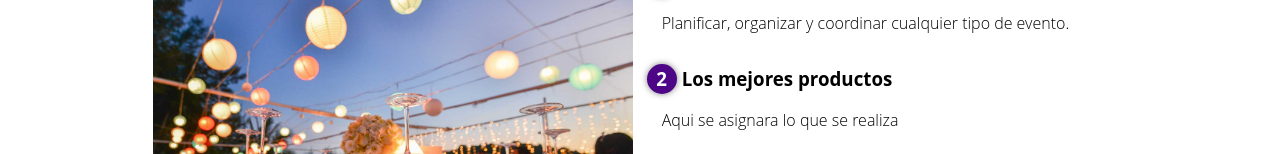
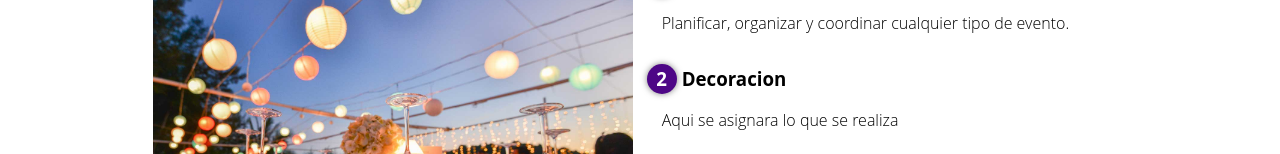
Before and after one commit to AngelGutierrezVar/CreacionesRebeca, a plain HTML site: page index.html in a window 1280 px wide. Shown: the part 764-918 px from the top of the page. Drawn offline with Linux system fonts and the light colour scheme.

Commit message:
actualizacion

```diff
--- a/index.html
+++ b/index.html
@@ -34,7 +34,7 @@
         <div class="contenido-textos">
           <h3><span>1</span>Event Plannner</h3>
           <p>Planificar, organizar y coordinar cualquier tipo de evento.</p>
-          <h3><span>2</span>Los mejores productos</h3>
+          <h3><span>2</span>Decoracion</h3>
           <p>Aqui se asignara lo que se realiza</p>
         </div>
       </div>
```
